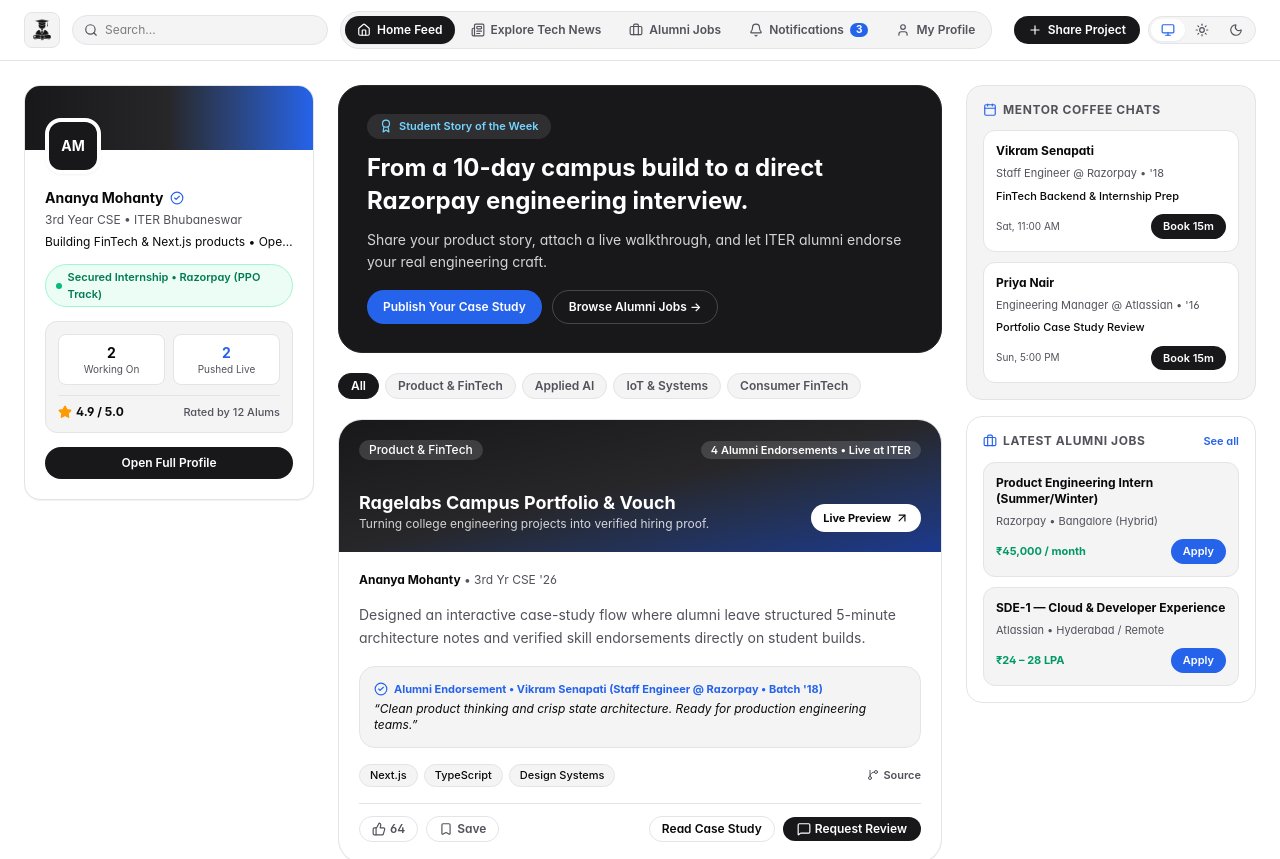
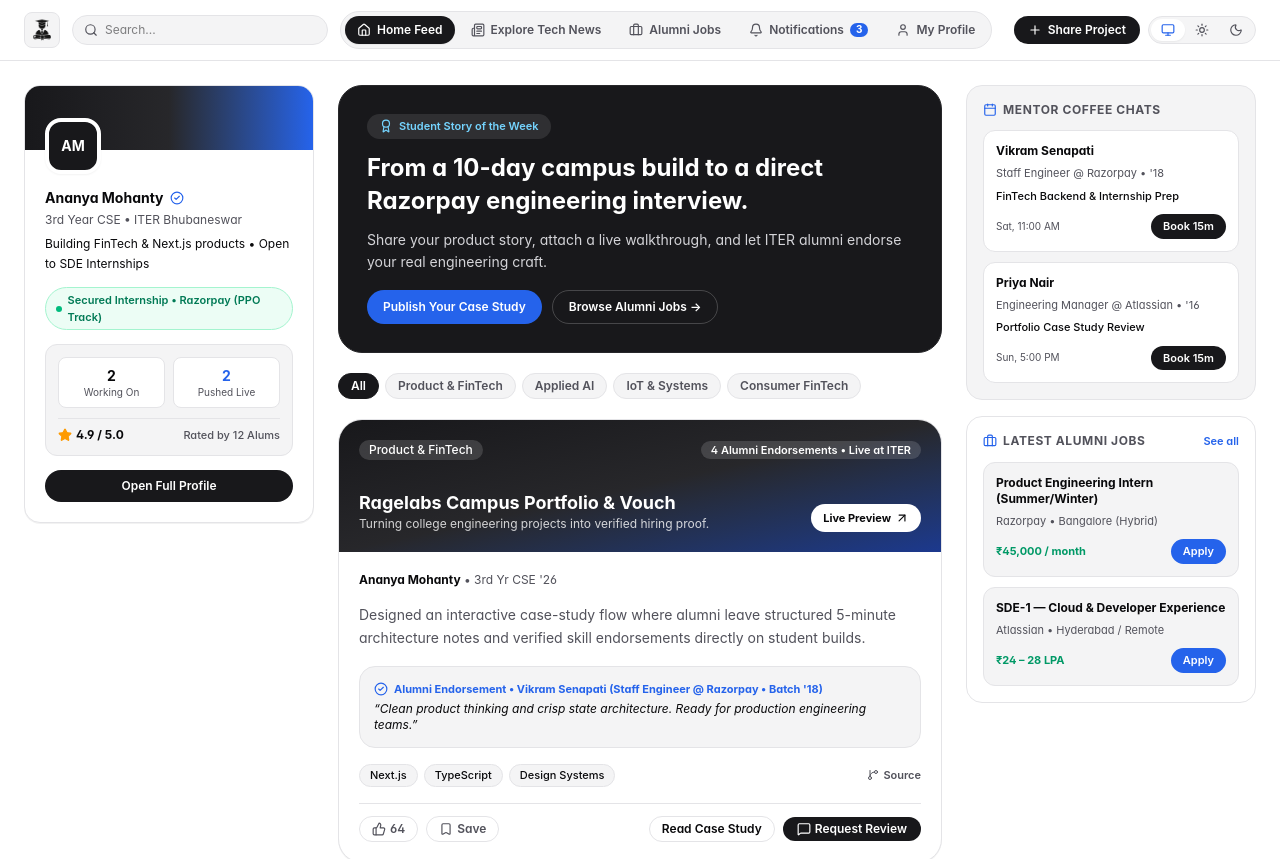
Before and after one commit to ragelabs-ssssd/Alum-Connect, a Next.js app: page /student in a window 1280 px wide. Shown: the top 859 px of the page. Built offline with nearby package versions, Linux system fonts and the light colour scheme.

Commit message:
fix: remove bio truncation so full bio is visible on student profile card

```diff
--- a/src/app/student/page.tsx
+++ b/src/app/student/page.tsx
@@ -599,7 +599,7 @@ export default function StudentStudioPage() {
                 <p className="text-xs text-[#52525B] dark:text-zinc-400">
                   3rd Year CSE • ITER Bhubaneswar
                 </p>
-                <p className="text-xs text-[#09090B] dark:text-zinc-200 truncate pt-0.5">
+                <p className="text-xs text-[#09090B] dark:text-zinc-200 leading-relaxed pt-0.5">
                   Building FinTech &amp; Next.js products • Open to SDE Internships
                 </p>
               </div>
```
